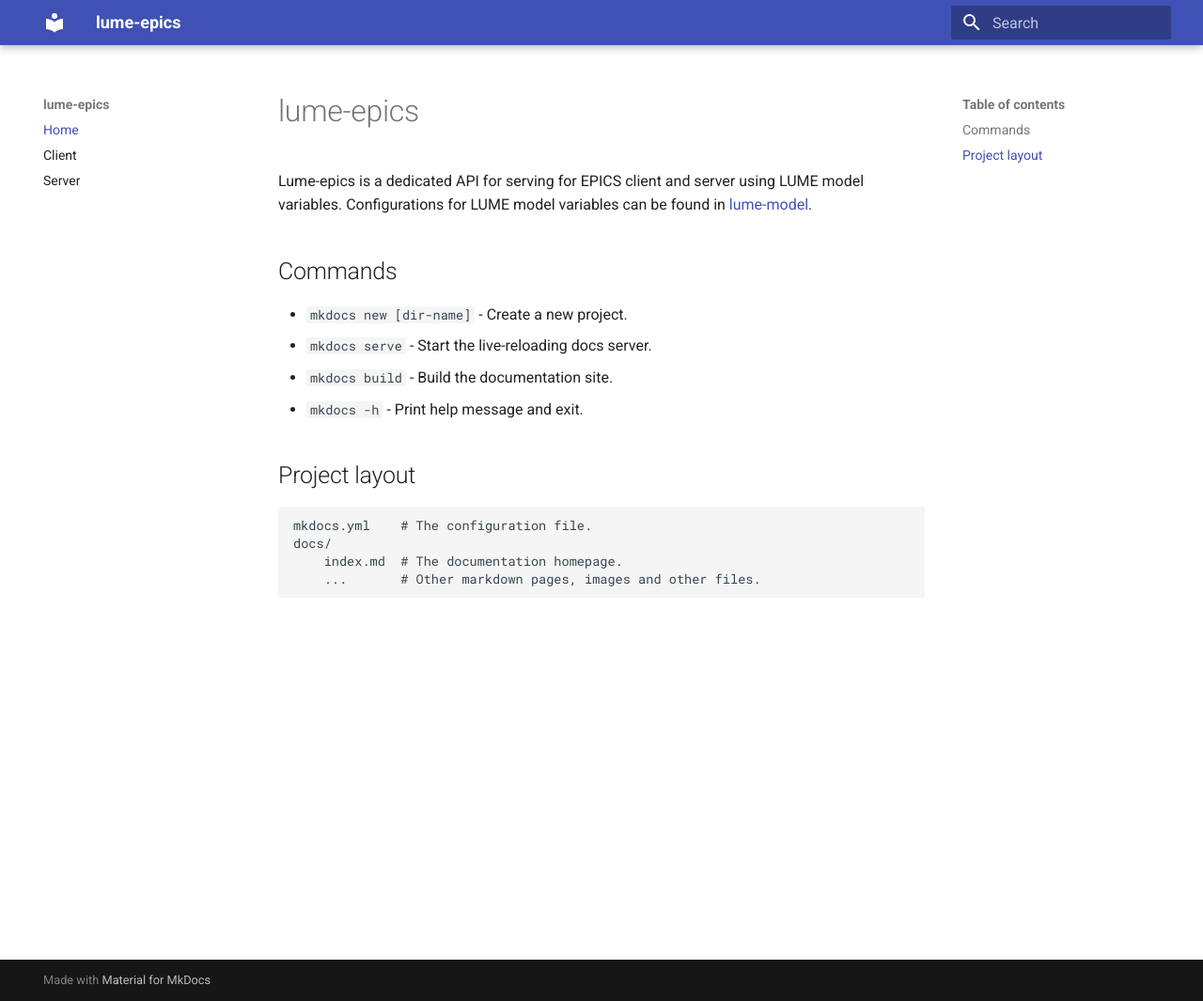
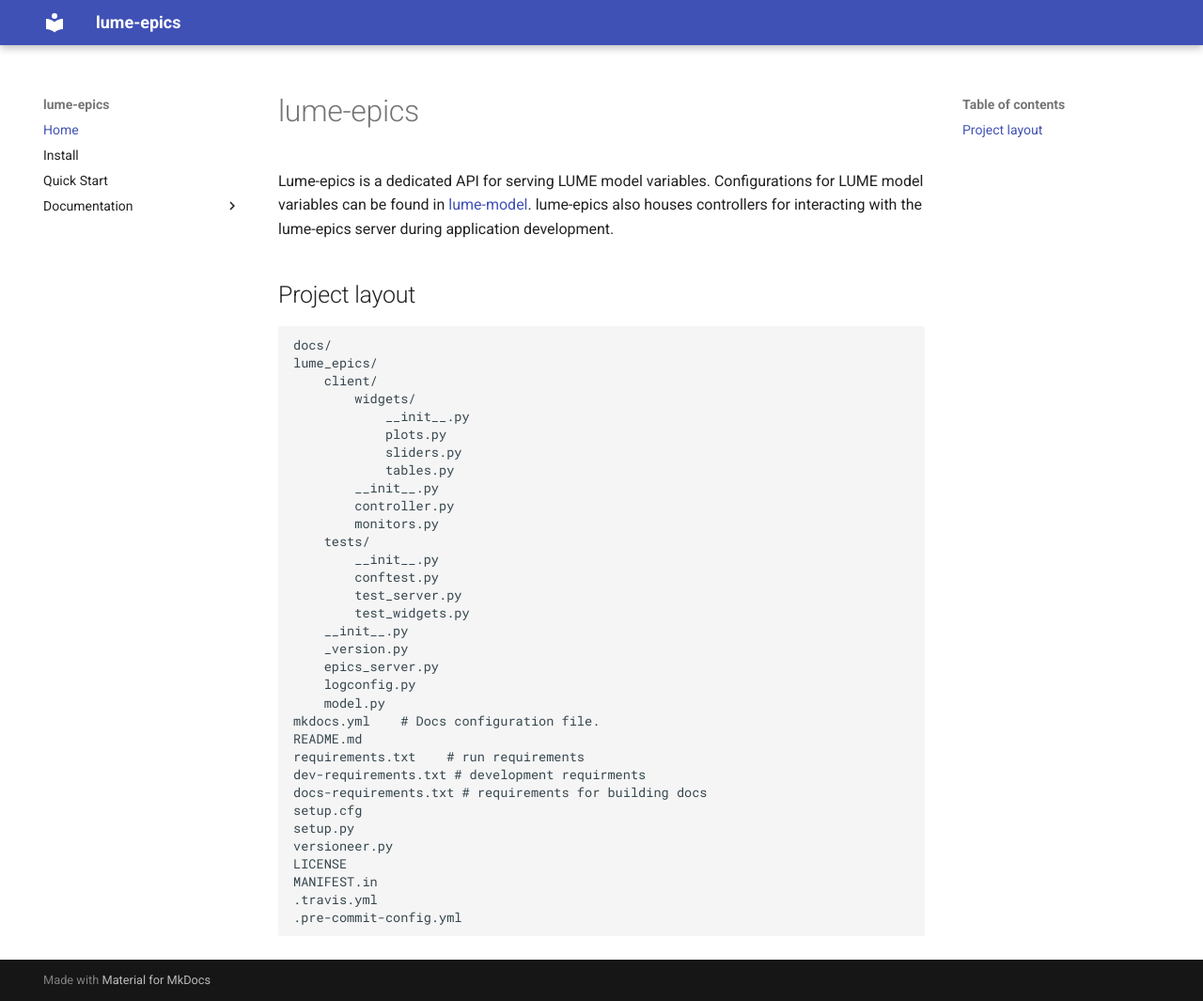
Before and after one commit to slaclab/lume-epics, an MkDocs documentation site: the page built from docs/index.md, in a window 1280 px wide and 1065 px high. Shown: the whole window at 94% size. Built offline with MkDocs 1.6.1 and Material for MkDocs 9.7.7, drawn with Linux system fonts in a browser that asks for light colours.

Commit message:
WIP/DOC: Expand docs and update formatting

```diff
--- a/docs/index.md
+++ b/docs/index.md
@@ -1,16 +1,37 @@
 # lume-epics
-Lume-epics is a dedicated API for serving for EPICS client and server using LUME model variables. Configurations for LUME model variables can be found in [lume-model](https://github.com/slaclab/lume-model).
-
-## Commands
-
-* `mkdocs new [dir-name]` - Create a new project.
-* `mkdocs serve` - Start the live-reloading docs server.
-* `mkdocs build` - Build the documentation site.
-* `mkdocs -h` - Print help message and exit.
+Lume-epics is a dedicated API for serving LUME model variables. Configurations for LUME model variables can be found in [lume-model](https://github.com/slaclab/lume-model). lume-epics also houses controllers for interacting with the lume-epics server during application development.
 
 ## Project layout
-
-    mkdocs.yml    # The configuration file.
     docs/
-        index.md  # The documentation homepage.
-        ...       # Other markdown pages, images and other files.
+    lume_epics/
+        client/
+            widgets/
+                __init__.py
+                plots.py
+                sliders.py
+                tables.py
+            __init__.py
+            controller.py
+            monitors.py
+        tests/
+            __init__.py
+            conftest.py
+            test_server.py
+            test_widgets.py
+        __init__.py
+        _version.py
+        epics_server.py
+        logconfig.py
+        model.py
+    mkdocs.yml    # Docs configuration file.
+    README.md
+    requirements.txt    # run requirements
+    dev-requirements.txt # development requirments
+    docs-requirements.txt # requirements for building docs
+    setup.cfg
+    setup.py
+    versioneer.py
+    LICENSE
+    MANIFEST.in
+    .travis.yml
+    .pre-commit-config.yml
--- a/mkdocs.yml
+++ b/mkdocs.yml
@@ -1,11 +1,25 @@
 site_name: lume-epics
 nav:
   - Home: index.md
-  - Client: client.md
-  - Server: server.md
-
+  - Install: Install.md
+  - Quick Start: QuickStart.md
+  - Documentation:
+    - Client:
+      - Controller: Controller.md
+      - Monitors: Monitors.md
+      - Widgets: Widgets.md
+    - Model: Model.md
+    - Server: Server.md
 theme: material
-
 plugins:
-  - search
-  - mkdocstrings
+  - mkdocstrings:
+      default_handler: python
+      handlers:
+        python:
+          selection:
+            inherited_members: false
+            filters:
+              - "!^_"  # exlude all members starting with _
+              - "^__init__$"  # but always include __init__ modules and methods
+          rendering:
+            show_source: true
```
Also changed, not shown: docs/Controller.md (+2 -2 lines), docs/Install.md (added, +8 -0 lines), docs/Model.md (renamed from docs/model.md, +2 -0 lines), docs/Monitors.md (+2 -1 lines), docs/Widgets.md (+1 -8 lines), docs/QuickStart.md (added), 4 other files.
